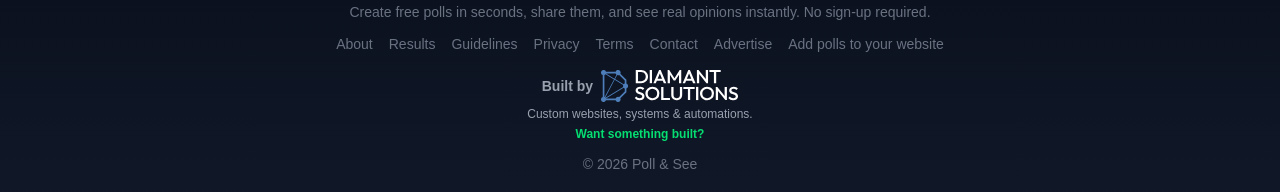
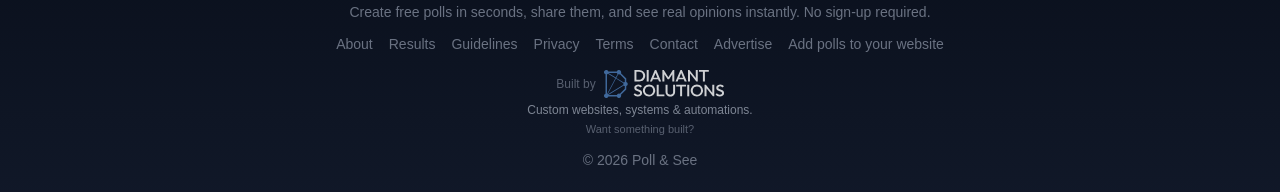
Before and after one commit to MarkDiamant/poll-and-see, a Next.js app: page / in a window 1280 px wide. Shown: the part 1221-1413 px from the top of the page. Built offline with nearby package versions, Linux system fonts and the light colour scheme; no server answers; the database is empty.

Commit message:
reduce prominence of footer branding

```diff
--- a/components/Footer.tsx
+++ b/components/Footer.tsx
@@ -47,17 +47,17 @@ export default function Footer() {
     href="https://diamantsolutions.co.uk"
     target="_blank"
     rel="noopener noreferrer"
-    className="group flex flex-col items-center gap-1 transition hover:opacity-80"
+    className="group flex flex-col items-center gap-1 opacity-80 transition hover:opacity-100"
   >
     <div className="flex items-center gap-2">
-      <span className="text-sm font-semibold text-gray-400">
+      <span className="text-xs font-medium text-gray-500">
         Built by
       </span>
 
       <img
         src="/diamant-solutions-logo.svg"
         alt="Diamant Solutions"
-        className="h-8 w-auto"
+        className="h-7 w-auto"
       />
     </div>
 
@@ -65,7 +65,7 @@ export default function Footer() {
       Custom websites, systems & automations.
     </span>
 
-    <span className="text-xs font-semibold text-green-400">
+    <span className="text-[11px] font-medium text-gray-500 transition group-hover:text-green-400">
       Want something built?
     </span>
   </a>
```
